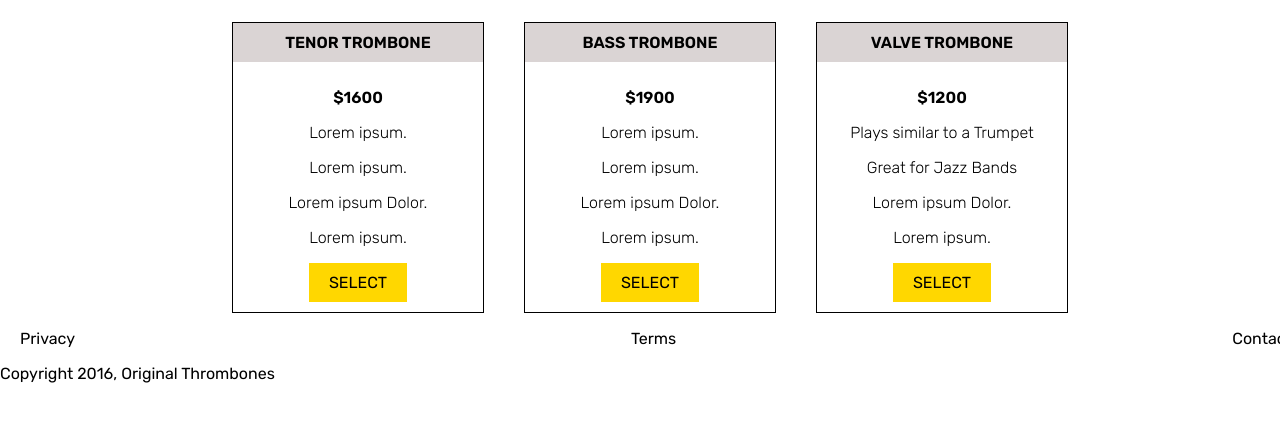
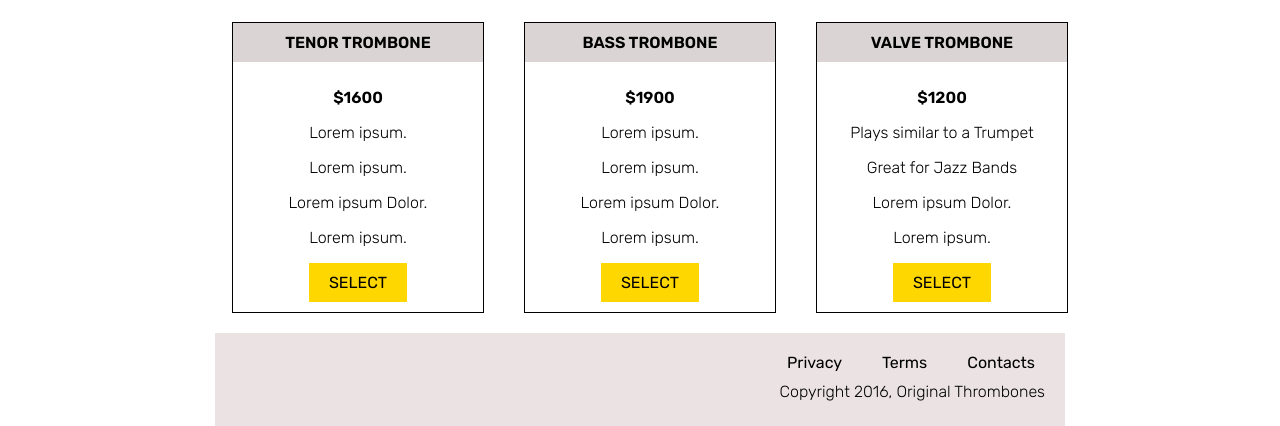
Before and after one commit to Qlibane/Product-landing-page, a plain HTML site: page index.html in a window 1280 px wide. Shown: the part 955-1381 px from the top of the page. Before the commit the page ends 1354 px from the top, so only its background shows below. Drawn offline with Linux system fonts and the light colour scheme.

Commit message:
styled the footer

```diff
--- a/styles/styles.css
+++ b/styles/styles.css
@@ -71,6 +71,7 @@ form input {
     justify-content: center;
     padding: 0px 10px;
     width: 100%;
+    margin-bottom: 20px;
 }
 
 .product-title {
@@ -119,17 +120,47 @@ nav {
     width: 50%;
     justify-content: space-around;
 }
+
+footer {
+    background-color: rgb(235, 227, 227);
+    width: 830px;
+    margin: auto;
+    padding-right: 20px;
+    padding-bottom: 5px;
+    font-family: 'Rubik', sans-serif;
+}
 .foot-notes {
     display: flex;
     flex-direction: row;
-    justify-content: space-between;
+    justify-content: right;
+    padding: 0px 10px;
+    width: 100%;
+    margin-bottom: 0px;
+    margin-top: 20px;
+    margin-right: 30px;
+}
+
+.foot-notes p {
+     margin: 10px 20px 0px 20px;
+     padding: 10px 0px;
+     font-weight: 400;
+     font-size: 16px;
+
+}
+
+.copyright {
+    display: flex;
+    flex-direction: row;
+    justify-content: right;
     padding: 0px 20px;
     width: 100%;
-    margin-bottom: 0px;
+    margin-bottom: 20px;
+    margin-top: 0px;
+    margin-right: 20px;
+    font-weight: 300;
 }
-.footnotes p {
-    margin-bottom: 0px;
+
+.copyright p {
+    margin: 0px 20px;
+    font-size: 16px;
 }
-.copyright p {
-    margin-top: 0px;
-}
```
